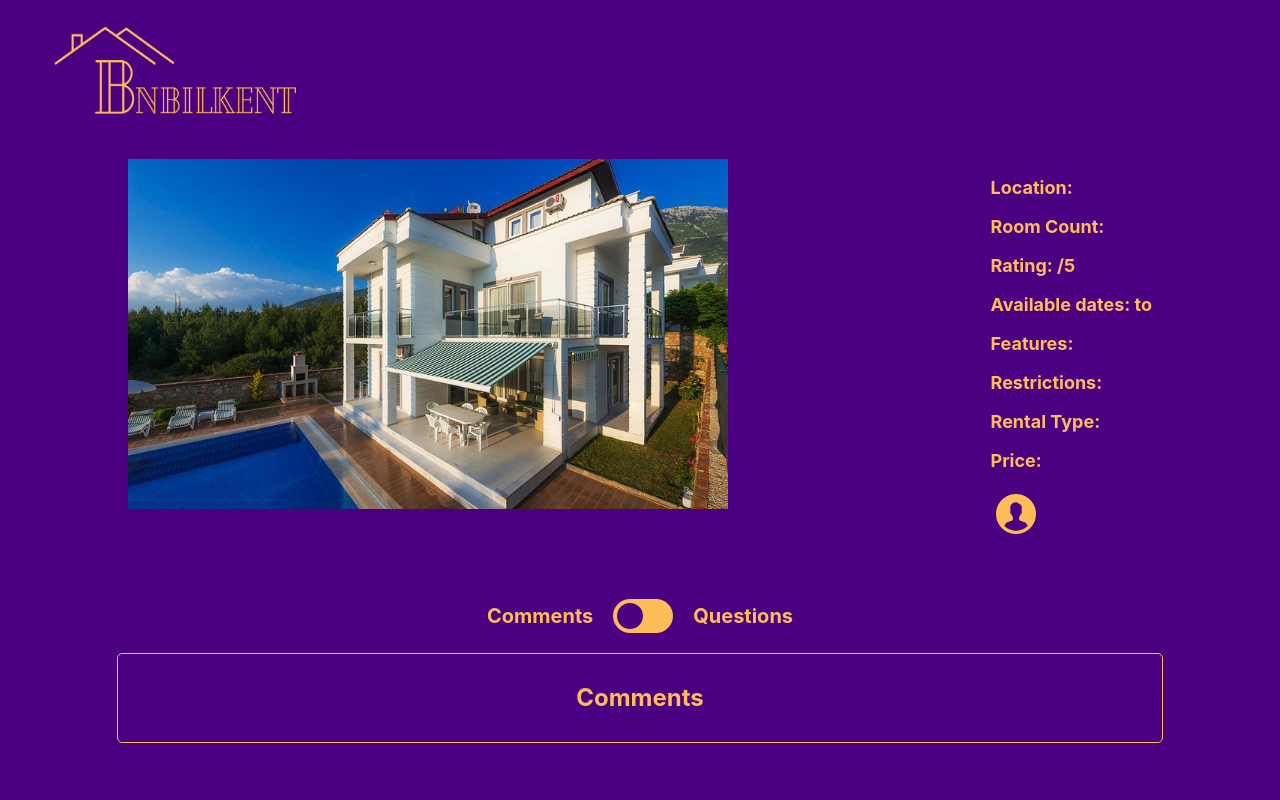
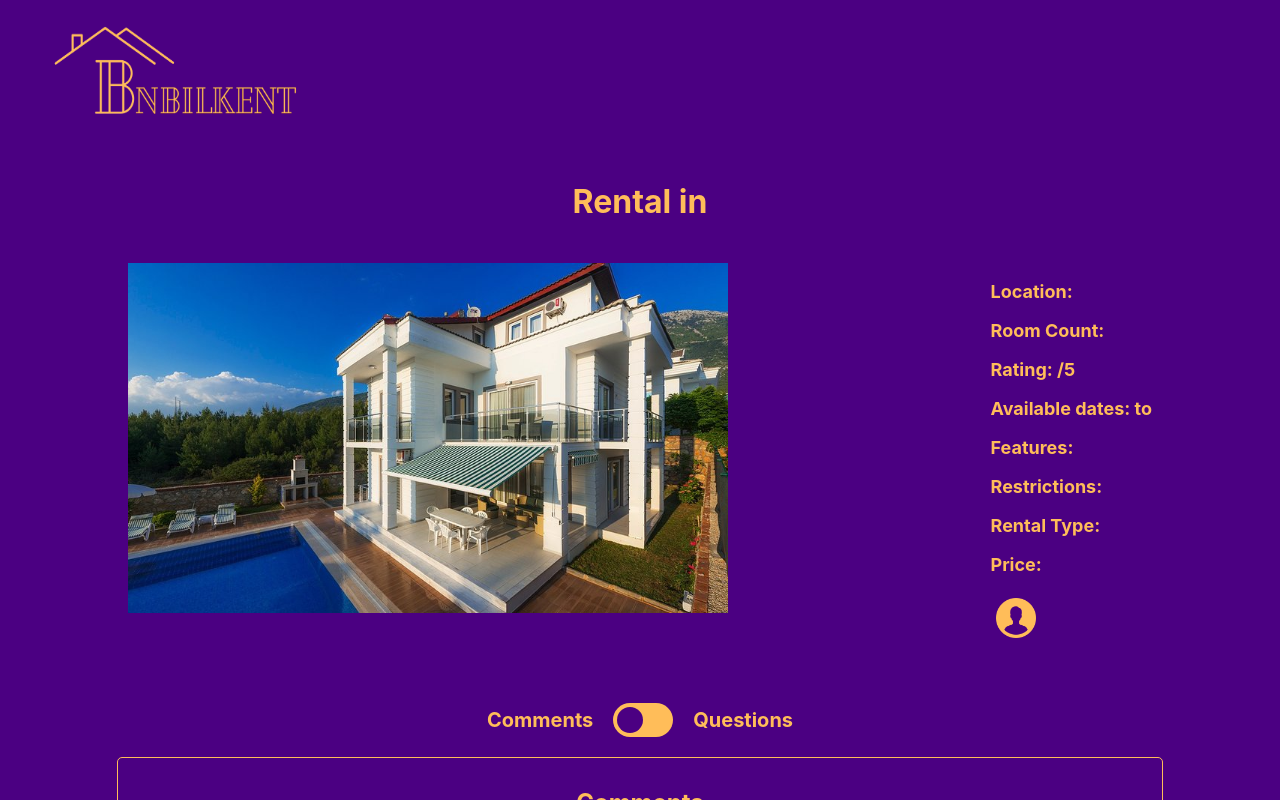
Before and after one commit to mfkucuk/CS-353, a React (Create React App) app in the folder project/frontend/: page /homeowner-review in a window 1280 px wide. Built offline with nearby package versions, Linux system fonts and the light colour scheme.

Commit message:
"Rental In ..." is visible now

```diff
--- a/project/frontend/src/Pages/HomeOwner/HomeOwnerReview.js
+++ b/project/frontend/src/Pages/HomeOwner/HomeOwnerReview.js
@@ -354,8 +354,8 @@ const HomeOwnerReview = () => {
             <img src="/bilkent_logo.png" alt="Logo" style={{ marginLeft: 50, marginTop: 20, width: 250, height: 100 }} />
           </div>
         </div>
-        <h1 style={{ color: '#FFBD59' }}>Rental in {rentalData.location}</h1>
-        <div style={{ display: 'flex', justifyContent: 'space-between', width: '80%', marginTop: 40 }}>
+        <h1 style={{ color: '#FFBD59', marginTop: '250px'}}>Rental in {rentalData.location}</h1>
+        <div style={{ display: 'flex', justifyContent: 'space-between', width: '80%', marginTop: 20 }}>
             <div>
             <img src="/example_rental.jpg" alt="Rental" style={imageStyle} />
             </div>
--- a/project/frontend/src/Pages/Traveler/TravelerRental.js
+++ b/project/frontend/src/Pages/Traveler/TravelerRental.js
@@ -340,7 +340,7 @@ const TravelerRental = () => {
             padding: '40px',
           }}
         >
-          <h1 style={{ color: '#FFBD59' }}>Rental in {rentalData.location}</h1>
+          <h1 style={{ color: '#FFBD59', marginTop: '100px' }}>Rental in {rentalData.location}</h1>
           <div style={{ display: 'flex', justifyContent: 'space-between', width: '80%', marginTop: 20 }}>
             <div>
               <img src="/example_rental.jpg" alt="Rental" style={imageStyle} />
```
